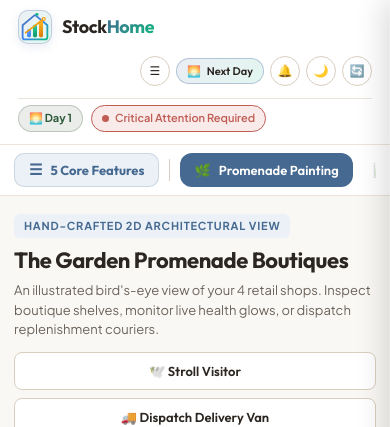
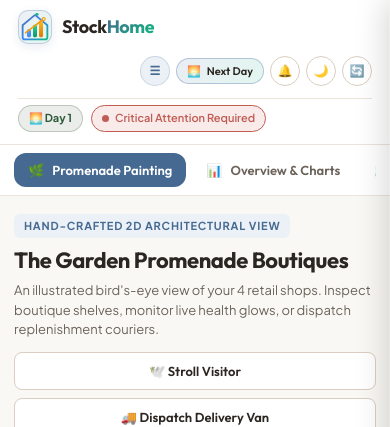
Before and after one commit to nandita3035-beai25/StockHome, a web app: page / in a window 390 px wide; the page is wider, and only the part inside the window is pictured. Shown: the top 427 px of that part. Run offline with its HTML, style and script files only (its server is not run), Linux system fonts and the light colour scheme; data that the repository does not hold is empty; some web fonts are replaced.

Commit message:
refactor(ui): relocate hamburger trigger to header and remove duplicate navbar elements
Streamline the primary navigation bar by removing the inline feature button and divider, restoring the clean, original 6-tab layout. Move the hamburger menu trigger into the top header controls and remove duplicate screen navigation chips from the drawer footer so the slide-over menu functions strictly as a focused guide for the 5 core inventory algorithms without presenting an awkward secondary navbar.

```diff
--- a/webapp/app.js
+++ b/webapp/app.js
@@ -1163,13 +1163,9 @@
     playSound('pop');
     document.querySelectorAll('.nav-item').forEach(t => t.classList.remove('active'));
     document.querySelectorAll('.tab-screen').forEach(s => s.classList.remove('active'));
-    document.querySelectorAll('.drawer-nav-pill').forEach(p => p.classList.remove('active'));
 
     const navBtn = document.querySelector(`.nav-item[data-tab="${tabId}"]`);
     if (navBtn) navBtn.classList.add('active');
-
-    const drawerPill = document.querySelector(`.drawer-nav-pill[data-tab="${tabId}"]`);
-    if (drawerPill) drawerPill.classList.add('active');
 
     const target = document.getElementById(tabId);
     if (target) target.classList.add('active');
@@ -1344,17 +1340,6 @@
     };
   });
 
-  // Drawer quick nav chips
-  document.querySelectorAll('.drawer-nav-pill').forEach(pill => {
-    pill.onclick = () => {
-      const targetTab = pill.dataset.tab;
-      if (targetTab) {
-        switchToTab(targetTab);
-        closeFeaturesDrawer();
-      }
-    };
-  });
-
   // Record Sale Modal
   document.getElementById('btnOpenSaleModal').onclick = () => {
     const sel = document.getElementById('inputSaleProduct');
--- a/webapp/index.html
+++ b/webapp/index.html
@@ -66,7 +66,7 @@
     </div>
 
     <div class="header-controls">
-      <button class="btn-icon-btn btn-header-hamburger" id="btnHeaderHamburger" title="Open 5 Core Features Guide" aria-label="Core Features">
+      <button class="btn-icon-btn btn-hamburger" id="btnHamburger" title="Open 5 Core Features Guide" aria-label="Open 5 Core Features">
         <span class="btn-icon">☰</span>
       </button>
       <button class="btn-header-action" id="btnNextDay" title="Advance to Next Day (Archive Today's Sales into 14-Day History)">
@@ -87,11 +87,6 @@
   <!-- NAVIGATION TABS -->
   <nav class="app-nav">
     <div class="nav-inner">
-      <button class="nav-hamburger-btn" id="btnHamburger" title="Open 5 Core Inventory Features Guide" aria-label="Toggle Core Features Menu">
-        <span class="hamburger-icon">☰</span>
-        <span class="hamburger-label">5 Core Features</span>
-      </button>
-      <div class="nav-divider"></div>
       <button class="nav-item active" data-tab="tab-painted-mall">
         <span class="nav-icon">🌿</span> Promenade Painting
       </button>
@@ -896,19 +891,6 @@
         </button>
       </div>
     </div>
-
-    <!-- Quick Tab Switcher inside Drawer -->
-    <div class="drawer-footer-nav">
-      <h4>Direct Screen Navigation</h4>
-      <div class="drawer-nav-chips">
-        <button class="drawer-nav-pill active" data-tab="tab-painted-mall">🌿 Promenade Painting</button>
-        <button class="drawer-nav-pill" data-tab="tab-overview">📊 Overview & Charts</button>
-        <button class="drawer-nav-pill" data-tab="tab-catalog">🛍️ Boutique Shelves</button>
-        <button class="drawer-nav-pill" data-tab="tab-reorder">⏳ Reorder Queue</button>
-        <button class="drawer-nav-pill" data-tab="tab-analytics">📈 Demand Analytics</button>
-        <button class="drawer-nav-pill" data-tab="tab-simulation">🕊️ Gentle Simulation</button>
-      </div>
-    </div>
   </aside>
 
   <!-- Toast Container -->
--- a/webapp/style.css
+++ b/webapp/style.css
@@ -344,51 +344,28 @@ body.theme-twilight .pill-badge.pill-day {
   display: none;
 }
 
-.nav-hamburger-btn {
-  font-family: 'Outfit', sans-serif;
-  font-size: 13px;
-  font-weight: 700;
+.btn-hamburger {
+  font-size: 16px;
+  font-weight: bold;
   color: var(--slate-blue);
   background: var(--slate-blue-light);
-  border: 1px solid rgba(69, 105, 144, 0.2);
-  padding: 8px 14px;
-  border-radius: 10px;
-  cursor: pointer;
-  display: flex;
-  align-items: center;
-  gap: 8px;
-  transition: all 0.2s ease;
-  white-space: nowrap;
-  flex-shrink: 0;
-}
-
-.nav-hamburger-btn:hover {
+  border-color: rgba(69, 105, 144, 0.2);
+}
+
+.btn-hamburger:hover {
   background: var(--slate-blue);
   color: #FFFFFF;
   border-color: var(--slate-blue);
   transform: translateY(-1px);
 }
 
-.hamburger-icon {
-  font-size: 15px;
-  line-height: 1;
-}
-
-.nav-divider {
-  width: 1px;
-  height: 22px;
-  background: var(--border-medium);
-  margin: auto 4px;
-  flex-shrink: 0;
-}
-
-body.theme-twilight .nav-hamburger-btn {
+body.theme-twilight .btn-hamburger {
   background: rgba(125, 167, 184, 0.15);
   color: #A5C8D4;
   border-color: rgba(125, 167, 184, 0.3);
 }
 
-body.theme-twilight .nav-hamburger-btn:hover {
+body.theme-twilight .btn-hamburger:hover {
   background: #A5C8D4;
   color: #1A1A1A;
 }
```
Also changed, not shown: other parts of webapp/style.css (+0 -43 lines).
